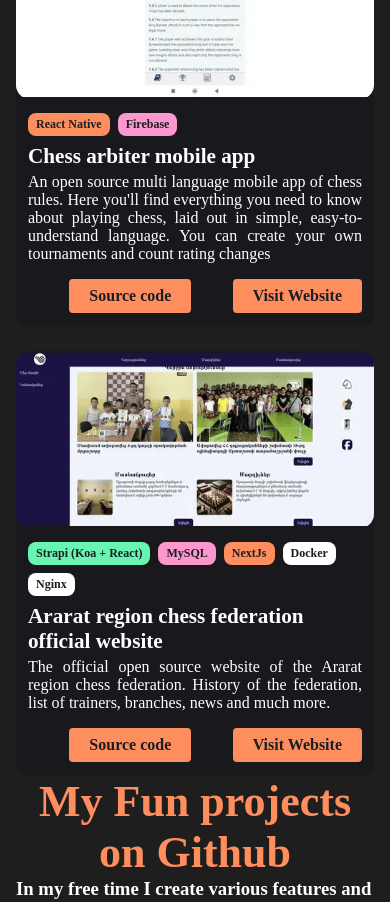
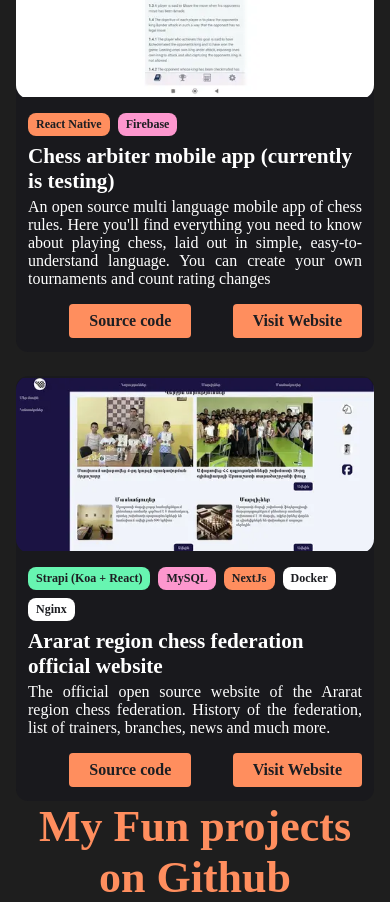
Before and after one commit to ArtyomSukiasyan/portfolio, a Next.js app: page / in a window 390 px wide. Shown: the part 4048-4950 px from the top of the page. Built offline with nearby package versions, Linux system fonts and the light colour scheme.

Commit message:
fix: add link to Mobile app

```diff
--- a/src/constants/project/projects.ts
+++ b/src/constants/project/projects.ts
@@ -29,11 +29,11 @@
     githubLink: "https://github.com/Chess-Arbiter/handbook",
   },
   {
-    title: "Chess arbiter mobile app",
+    title: "Chess arbiter mobile app (currently is testing)",
     text: "An open source multi language mobile app of chess rules. Here you'll find everything you need to know about playing chess, laid out in simple, easy-to-understand language. You can create your own tournaments and count rating changes",
     image: arbiterMobileImg,
     roles: ["React Native", "Firebase"],
-    href: "",
+    href: "https://play.google.com/store/apps/details?id=com.chess_arbiter.chessarbitermobile",
     githubLink: "https://github.com/Chess-Arbiter/mobile",
   },
   {
```
